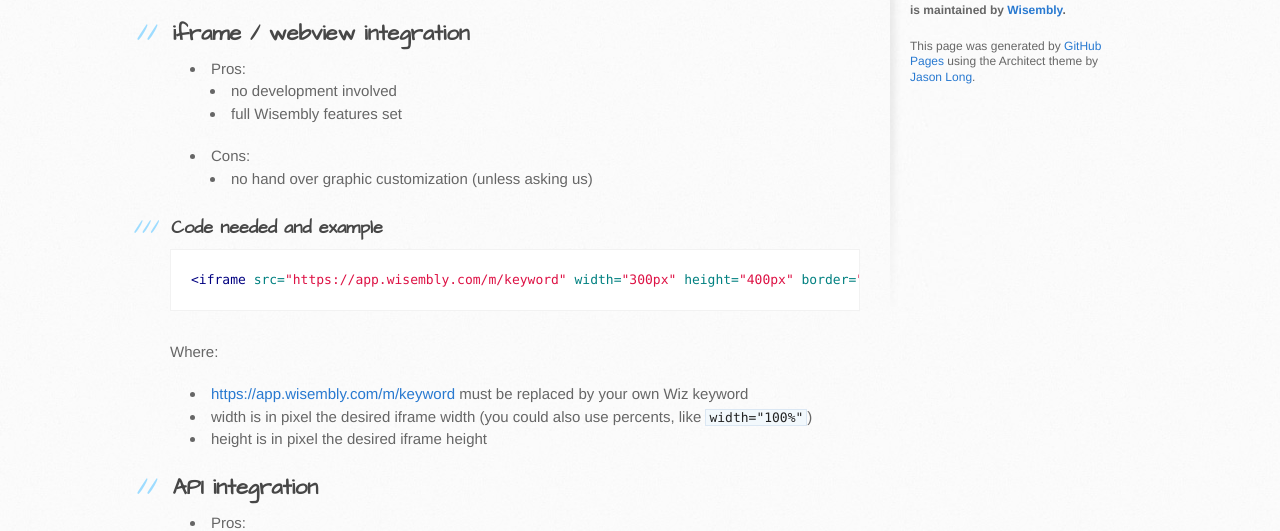
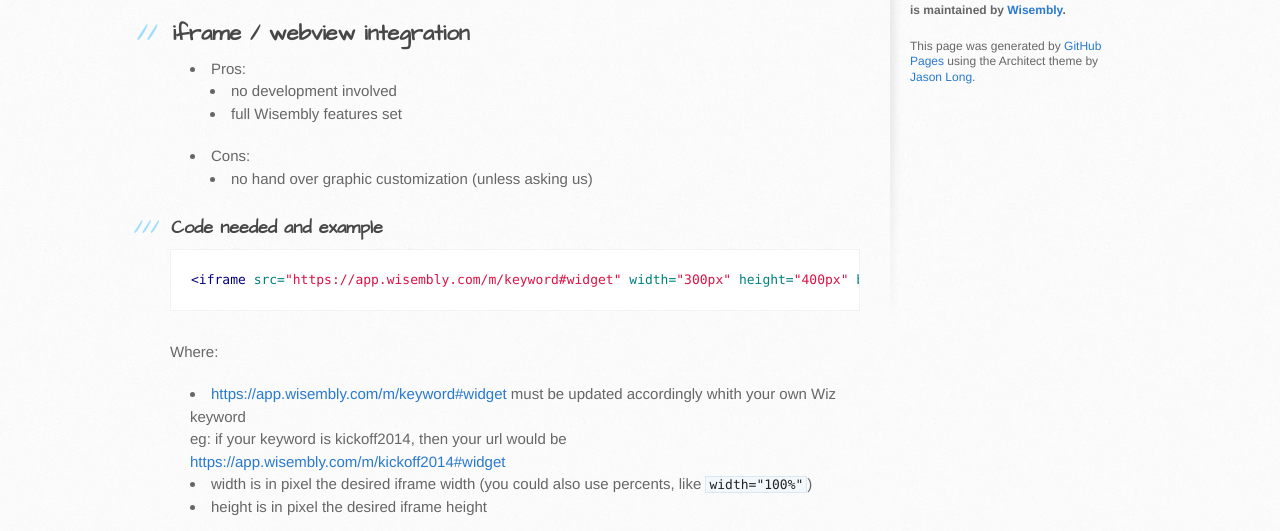
Before and after one commit to Wisembly/widget-doc, a plain HTML site: page index.html in a window 1280 px wide. Shown: the part 429-960 px from the top of the page. Drawn offline with Linux system fonts and the light colour scheme.

```diff
--- a/index.html
+++ b/index.html
@@ -53,14 +53,15 @@
 </ul><h3>
 <a name="code-needed-and-example" class="anchor" href="#code-needed-and-example"><span class="octicon octicon-link"></span></a>Code needed and example</h3>
 
-<div class="highlight highlight-html"><pre><span class="nt">&lt;iframe</span> <span class="na">src=</span><span class="s">"https://app.wisembly.com/m/keyword"</span> <span class="na">width=</span><span class="s">"300px"</span> <span class="na">height=</span><span class="s">"400px"</span> <span class="na">border=</span><span class="s">"0"</span> <span class="na">marginheight=</span><span class="s">"0"</span> <span class="na">marginwidth=</span><span class="s">"0"</span> <span class="na">frameborder=</span><span class="s">"0"</span><span class="nt">&gt;&lt;/iframe&gt;</span>
+<div class="highlight highlight-html"><pre><span class="nt">&lt;iframe</span> <span class="na">src=</span><span class="s">"https://app.wisembly.com/m/keyword#widget"</span> <span class="na">width=</span><span class="s">"300px"</span> <span class="na">height=</span><span class="s">"400px"</span> <span class="na">border=</span><span class="s">"0"</span> <span class="na">marginheight=</span><span class="s">"0"</span> <span class="na">marginwidth=</span><span class="s">"0"</span> <span class="na">frameborder=</span><span class="s">"0"</span><span class="nt">&gt;&lt;/iframe&gt;</span>
 </pre></div>
 
 <p>Where:</p>
 
 <ul>
 <li>
-<a href="https://app.wisembly.com/m/keyword">https://app.wisembly.com/m/keyword</a> must be replaced by your own Wiz keyword</li>
+<a href="https://app.wisembly.com/m/keyword#widget">https://app.wisembly.com/m/keyword#widget</a> must be updated accordingly whith <strong>your own Wiz keyword</strong><br><em>eg: if your keyword is kickoff2014, then your url would be <a href="https://app.wisembly.com/m/kickoff2014#widget">https://app.wisembly.com/m/kickoff2014#widget</a></em>
+</li>
 <li>width is in pixel the desired iframe width (you could also use percents, like <code>width="100%"</code>)</li>
 <li>height is in pixel the desired iframe height</li>
 </ul><h2>
```
Also changed, not shown: params.json (+1 -1 lines).
